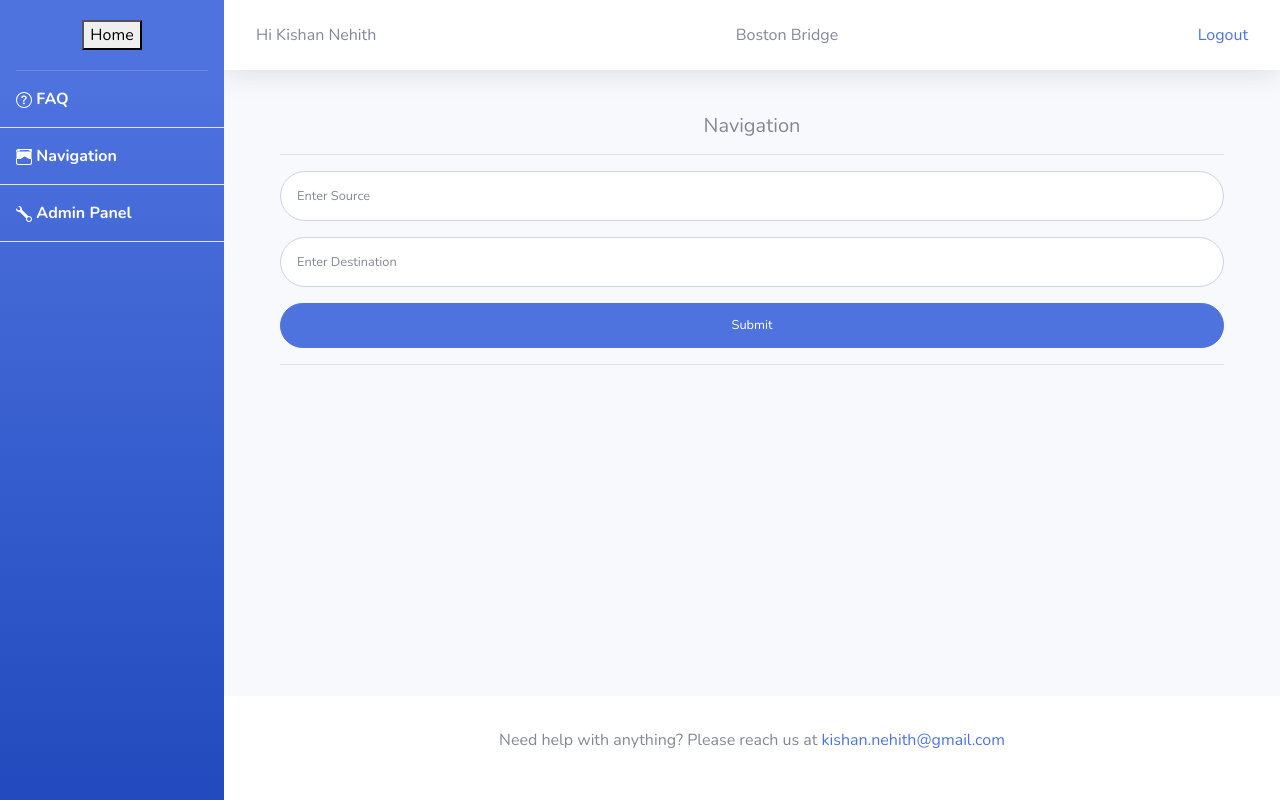
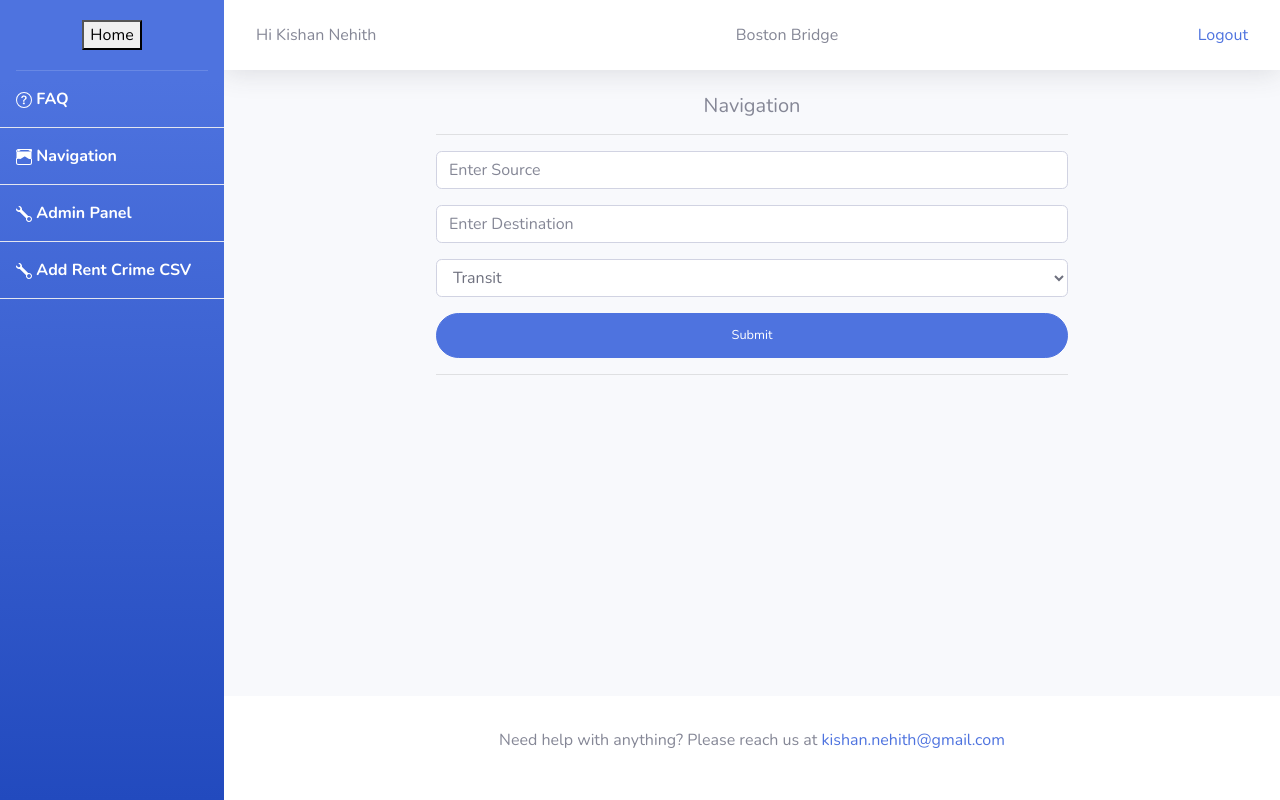
Before and after one commit to KyshanNeheeth-Peruru/Boston_Bridge_Hackathon, a Django app: page /navigation/ in a window 1280 px wide. Run offline with Django 5.2, Linux system fonts and the light colour scheme; a user stored in the database is signed in; some libraries are stand-ins or nearby versions.

Commit message:
hackathon

```diff
--- a/bostonbridge/urls.py
+++ b/bostonbridge/urls.py
@@ -29,6 +29,8 @@ urlpatterns = [
     path('faq/', bridge_views.faq, name='faq'),
 
     path('navigation/', bridge_views.navigation, name='navigation'),
+    path('add_rc/', bridge_views.add_rc, name='add_rc'),
+
 
     path('urban_commuter/', bridge_views.urban_commuter, name='urban_commuter'),
     path('local_community_engagement/', bridge_views.local_community_engagement, name='local_community_engagement'),
--- a/bridge/views.py
+++ b/bridge/views.py
@@ -4,6 +4,7 @@ from django.contrib.auth import login, logout, get_user_model, authenticate
 from django.contrib.auth import authenticate, login as auth_login
 from django.contrib.auth.models import User
 from .models import Event
+import requests
 
 # Create your views here.
 
@@ -59,7 +60,36 @@ def logout_view(request):
 def faq(request):
     return render(request, 'faq.html')
 
+def add_rc(request):
+    return render(request, 'add_rc.html')
+
+
 def navigation(request):
+    if request.method == 'POST':
+        source = request.POST['source']
+        destination = request.POST['destination']
+        mode = request.POST['mode']
+        api_key = 'AIzaSyDSRumQMKR9GclqYS9AlfwlTRd1pUpcWRk'
+        base_url = "https://maps.googleapis.com/maps/api/directions/json"
+        params = {
+            "key": api_key,
+            "origin": source,
+            "destination": destination,
+            "mode": mode
+        }
+        response = requests.get(base_url, params=params)
+        directions = response.json()
+        route = directions["routes"][0]
+        legs = route["legs"][0]
+        duration = legs["duration"]["text"]
+        distance = legs["distance"]["text"]
+        steps = legs["steps"]
+
+        print(duration)
+        print(distance)
+
+        return render(request, 'navigation.html', {'route': route, 'distance': distance,'duration': duration, 'steps': steps})
+
     return render(request, 'navigation.html')
 
 def urban_commuter(request):
--- a/templates/base.html
+++ b/templates/base.html
@@ -107,6 +107,15 @@
                     <path d="M.102 2.223A3.004 3.004 0 0 0 3.78 5.897l6.341 6.252A3.003 3.003 0 0 0 13 16a3 3 0 1 0-.851-5.878L5.897 3.781A3.004 3.004 0 0 0 2.223.1l2.141 2.142L4 4l-1.757.364L.102 2.223zm13.37 9.019.528.026.287.445.445.287.026.529L15 13l-.242.471-.026.529-.445.287-.287.445-.529.026L13 15l-.471-.242-.529-.026-.287-.445-.445-.287-.026-.529L11 13l.242-.471.026-.529.445-.287.287-.445.529-.026L13 11l.471.242z"/>
                     </svg>
                         Admin Panel
+                    </a>
+                    {% endblock %}
+
+                    {% block add_rc-link %}
+                    <a class="nav-item nav-link border-bottom" href="/add_rc/">
+                    <svg xmlns="http://www.w3.org/2000/svg" width="16" height="16" fill="currentColor" class="bi bi-wrench" viewBox="0 0 16 16">
+                    <path d="M.102 2.223A3.004 3.004 0 0 0 3.78 5.897l6.341 6.252A3.003 3.003 0 0 0 13 16a3 3 0 1 0-.851-5.878L5.897 3.781A3.004 3.004 0 0 0 2.223.1l2.141 2.142L4 4l-1.757.364L.102 2.223zm13.37 9.019.528.026.287.445.445.287.026.529L15 13l-.242.471-.026.529-.445.287-.287.445-.529.026L13 15l-.471-.242-.529-.026-.287-.445-.445-.287-.026-.529L11 13l.242-.471.026-.529.445-.287.287-.445.529-.026L13 11l.471.242z"/>
+                    </svg>
+                        Add Rent Crime CSV
                     </a>
                     {% endblock %}
                 {% endif %}
--- a/templates/navigation.html
+++ b/templates/navigation.html
@@ -1,38 +1,51 @@
 {% extends 'base.html' %}
-{% block title %}Navigaion{% endblock %}
+{% block title %}Navigation{% endblock %}
 {% block content %}
 
-<div class="container h-100">
-    <div class="row h-100 justify-content-center align-items-center">
-        <div class="card-body">
+<div class="container">
+    <div class="row justify-content-center">
+        <div class="col-md-8">
             <h5 class="card-title text-center">Navigation</h5>
             <hr>
 
             <form class="user" method="post">
                 {% csrf_token %}
                 <div class="form-group">
-                    <input type="text" class="form-control form-control-user" id="source" name="source" placeholder="Enter Source">
+                    <input type="text" class="form-control" id="source" name="source" placeholder="Enter Source">
                 </div>
                 <div class="form-group">
-                    <input type="text" class="form-control form-control-user" id="destination" name="destination" placeholder="Enter Destination">
+                    <input type="text" class="form-control" id="destination" name="destination" placeholder="Enter Destination">
+                </div>
+                <div class="form-group">
+                    <select class="form-control" id="mode" name="mode">
+                        <option value="transit">Transit</option>
+                        <option value="driving">Driving</option>
+                        <option value="walking">Walking</option>
+                        <option value="bicycling">Bicycling</option>
+                    </select>
                 </div>
                 <button class="btn btn-primary btn-user btn-block" type="submit">Submit</button>
             </form>
 
+            {% if route %}
+            <div class="mt-4">
+                <p>Distance: {{ distance }}</p>
+                <p>Duration: {{ duration }}</p>
+                <hr>
+                <h6>Steps:</h6>
+                <ol>
+                    {% for step in steps %}
+                    <li>
+                        <p>{{ step.html_instructions|safe }} ({{ step.distance.text }}, {{ step.duration.text }})</p>
+                    </li>
+                    {% endfor %}
+                </ol>
+            </div>
+            {% endif %}
             <hr>
 
         </div>
     </div>
 </div>
 
-<style>
-    .error-message {
-        color: red;
-        background-color: #ffe6e6;
-        padding: 10px;
-        border: 1px solid #ff9999;
-        border-radius: 4px;
-    }
-</style>
-
 {% endblock %}
```
Also changed, not shown: templates/add_rc.html (added, +38 -0 lines), db.sqlite3.
